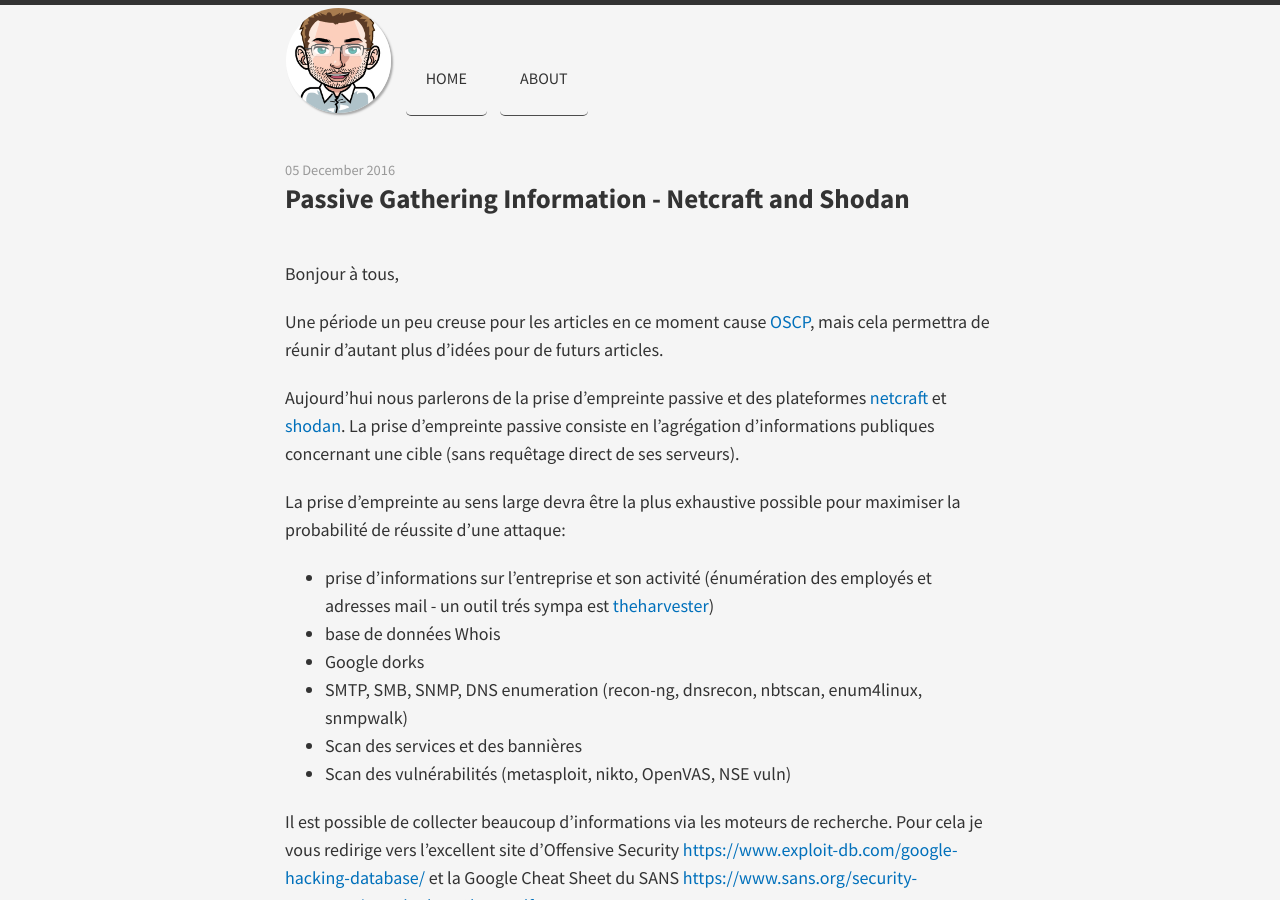
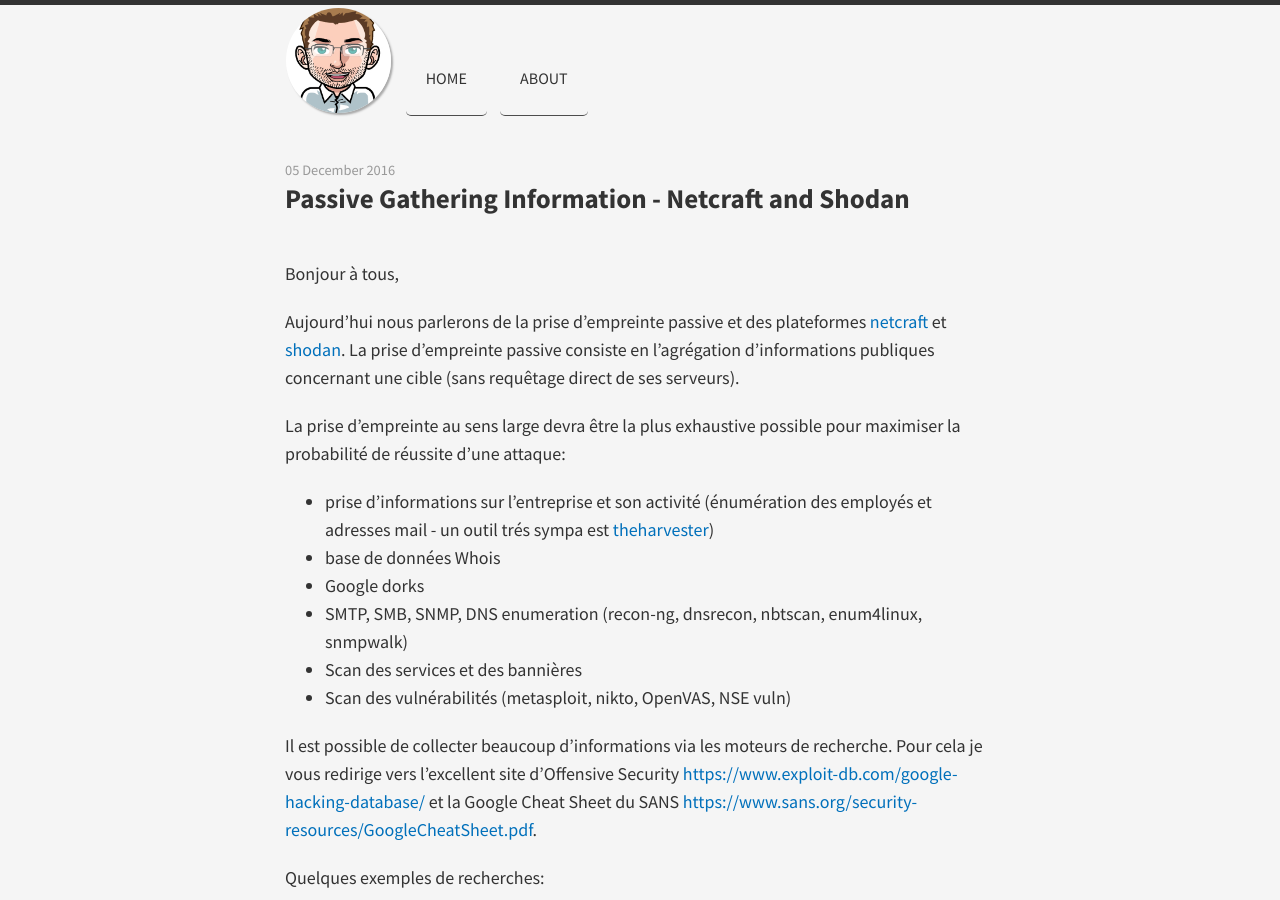
Before and after one commit to phackt/phackt.github.io, a Jekyll site: the page built from _posts/2016-12-05-passive-fingerprinting-netcraft-shodan.markdown, in a window 1280 px wide and 900 px high. Built offline with Jekyll 4.4.1, drawn with Linux system fonts in a browser that asks for light colours; nearby versions of some CDN libraries; comment, search, counter and statistics services are not loaded.

Commit message:
update shodan post

```diff
--- a/_posts/2016-12-05-passive-fingerprinting-netcraft-shodan.markdown
+++ b/_posts/2016-12-05-passive-fingerprinting-netcraft-shodan.markdown
@@ -6,8 +6,6 @@ categories: fingerprinting
 ---
 <br />
 Bonjour à tous,
-
-Une période un peu creuse pour les articles en ce moment cause [OSCP](https://www.offensive-security.com/information-security-certifications/oscp-offensive-security-certified-professional/), mais cela permettra de réunir d'autant plus d'idées pour de futurs articles.
 
 Aujourd'hui nous parlerons de la prise d'empreinte passive et des plateformes [netcraft](https://www.netcraft.com/) et [shodan](https://www.shodan.io/). La prise d'empreinte passive consiste en l'agrégation d'informations publiques concernant une cible (sans requêtage direct de ses serveurs).
 
```
